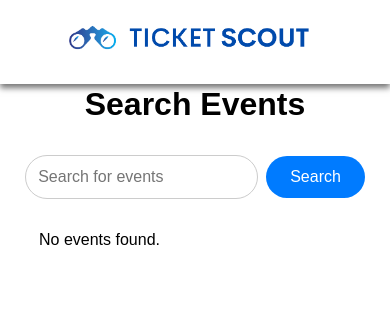
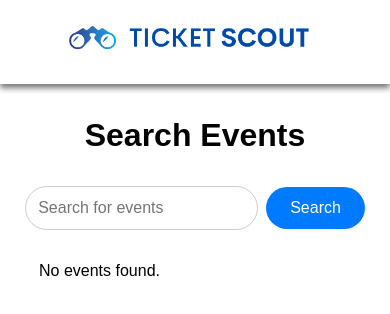
Before and after one commit to rparikh77/ticket-scout, a React (Create React App) app: page / in a window 390 px wide. Shown: the top 314 px of the page. Built offline with nearby package versions, Linux system fonts and the light colour scheme.

Commit message:
global mobile

```diff
--- a/src/global.css
+++ b/src/global.css
@@ -76,6 +76,6 @@
 
 @media (max-width: 768px) {
   .home-container {
-    padding-top: 22%;
+    padding-top: 30%;
   }
 }
```
